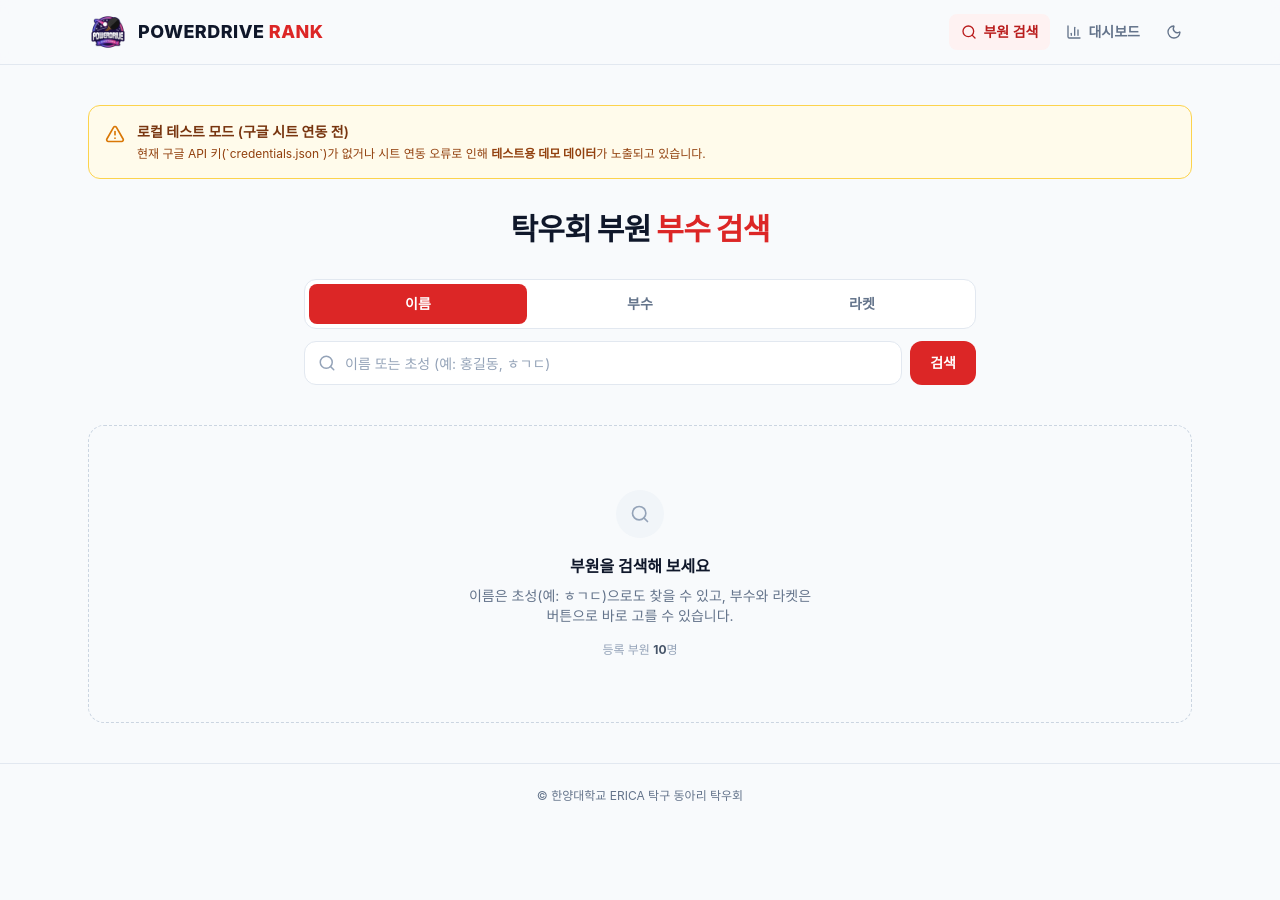
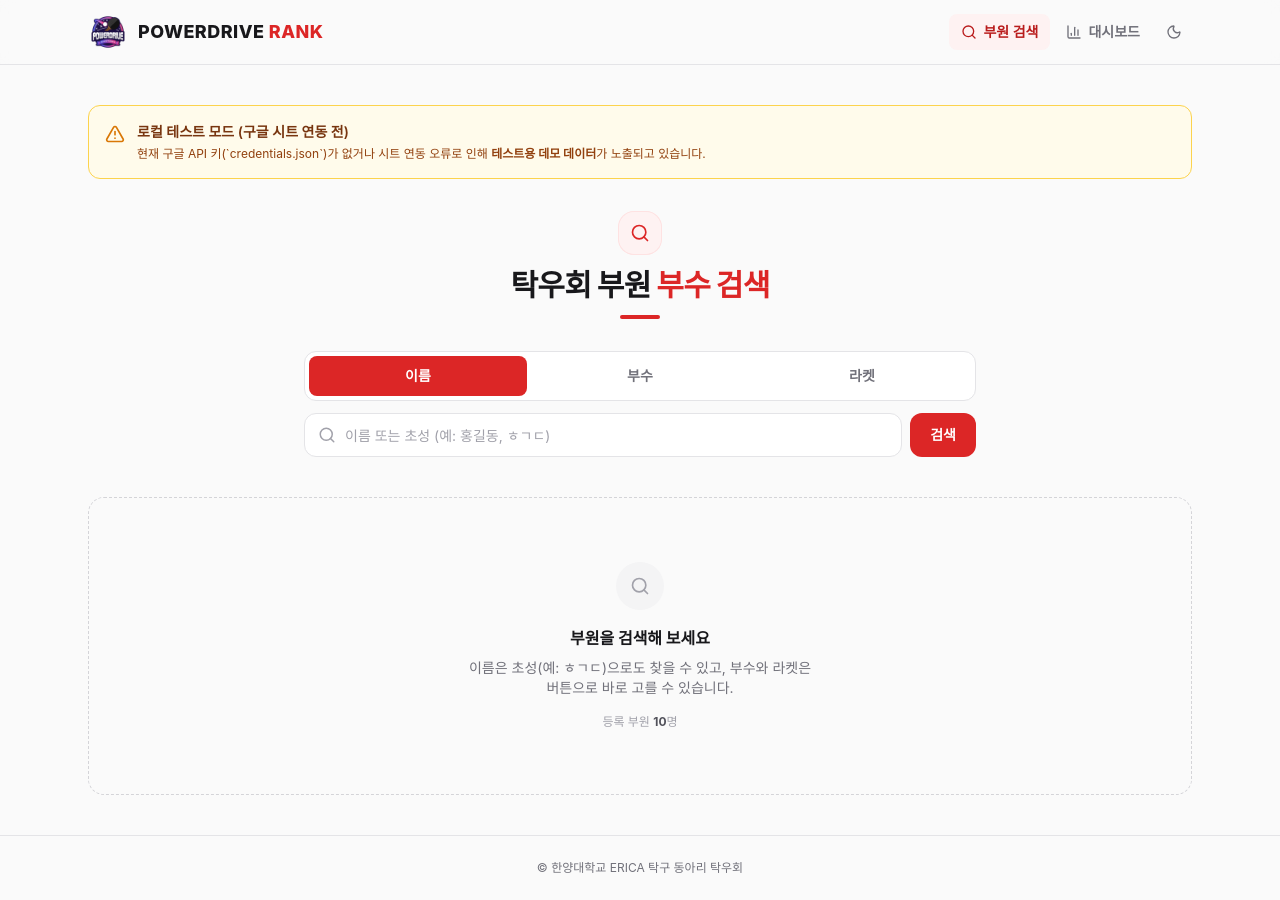
Before and after one commit to alsh02/Hanyang-University-ERICA-PingPong-Rank, a Flask app: page / in a window 1280 px wide. Before the commit the page ends 801 px from the top, so only its background shows below. Run offline with Flask 3, Linux system fonts and the light colour scheme; some libraries are stand-ins or nearby versions; some web fonts are replaced.

Commit message:
Design: Rework racket colors, dark palette and result cards
Racket colors: sky + emerald read as two competing primaries. They are now
blue-600 and teal-600, neighbours on the wheel so they sit together quietly,
while keeping deutan separation (ΔE 20.7) and staying ΔE 31+ from the red
accent.

Dark mode: the surfaces were slate, a blue-tinted black that fought the warm
red. Neutrals move to zinc, and filled accents use a lower-chroma red
(#c0403a) in dark mode only, so the accent stops vibrating against near-black
(white on it is 5.2:1, up from 4.8:1).

Result cards: the name now leads with the racket type beneath it as a dot and
label, the division sits in a larger pill, and a colour bar on the card edge
shows the racket at a glance. The divider row and the "라켓 전형" label are gone.

Page titles: each page opens with a tinted icon tile, and the search title
carries a short accent rule, so the headers are not bare text.

Co-Authored-By: Claude Opus 5 <noreply@anthropic.com>
Claude-Session: https://claude.ai/code/session_01EHjAAg4jatWM7ZBxmAp2dE

```diff
--- a/templates/base.html
+++ b/templates/base.html
@@ -7,8 +7,8 @@
     <!-- SEO Meta Tags -->
     <meta name="description" content="대학 탁구 동아리 '탁우회' 부원들의 이름, 부수, 라켓(전형) 정보를 실시간으로 검색하고 통계 분포를 시각적으로 확인하는 대시보드 시스템입니다.">
     <meta name="keywords" content="탁우회, 탁구, 탁구 동아리, 탁구 부수, 탁구 대시보드, 쉐이크, 펜홀더">
-    <meta name="theme-color" content="#f8fafc" media="(prefers-color-scheme: light)">
-    <meta name="theme-color" content="#020617" media="(prefers-color-scheme: dark)">
+    <meta name="theme-color" content="#fafafa" media="(prefers-color-scheme: light)">
+    <meta name="theme-color" content="#09090b" media="(prefers-color-scheme: dark)">
     <!-- Open Graph (카카오톡 등 링크 공유 미리보기) -->
     <meta property="og:type" content="website">
     <meta property="og:site_name" content="POWERDRIVE RANK">
@@ -31,6 +31,8 @@
             darkMode: 'class',
             theme: {
                 extend: {
+                    // 검정 배경에서 채도가 튀지 않도록 다크 모드 전용으로 쓰는 낮은 채도의 빨강
+                    colors: { rubber: '#c0403a' },
                     fontFamily: {
                         sans: ['Pretendard Variable', 'Pretendard', '-apple-system', 'BlinkMacSystemFont',
                                'system-ui', 'Segoe UI', 'Apple SD Gothic Neo', 'Malgun Gothic', 'sans-serif'],
@@ -65,10 +67,10 @@
         }
     </style>
 </head>
-<body class="flex min-h-screen flex-col bg-slate-50 text-slate-900 antialiased dark:bg-slate-950 dark:text-slate-100">
+<body class="flex min-h-screen flex-col bg-zinc-50 text-zinc-900 antialiased dark:bg-zinc-950 dark:text-zinc-100">
 
     <!-- Top Header / Navigation -->
-    <header class="sticky top-0 z-50 border-b border-slate-200 bg-slate-50/85 backdrop-blur dark:border-slate-800 dark:bg-slate-950/85">
+    <header class="sticky top-0 z-50 border-b border-zinc-200 bg-zinc-50/85 backdrop-blur dark:border-zinc-800 dark:bg-zinc-950/85">
         <div class="mx-auto flex h-16 max-w-6xl items-center justify-between gap-2 px-4 sm:px-6">
             <!-- Logo -->
             <a href="{{ url_for('index') }}" class="flex flex-shrink-0 items-center gap-2.5">
@@ -85,7 +87,7 @@
                     {% for endpoint, icon, label in nav_items %}
                     {% set is_active = request.endpoint == endpoint %}
                     <a href="{{ url_for(endpoint) }}" {% if is_active %}aria-current="page"{% endif %}
-                       class="flex h-9 items-center justify-center gap-1.5 whitespace-nowrap rounded-lg px-2.5 text-sm font-semibold transition-colors sm:px-3 {{ 'bg-red-50 text-red-700 dark:bg-red-500/15 dark:text-red-300' if is_active else 'text-slate-500 hover:bg-slate-200/70 hover:text-slate-900 dark:text-slate-400 dark:hover:bg-slate-800 dark:hover:text-slate-100' }}">
+                       class="flex h-9 items-center justify-center gap-1.5 whitespace-nowrap rounded-lg px-2.5 text-sm font-semibold transition-colors sm:px-3 {{ 'bg-red-50 text-red-700 dark:bg-red-500/15 dark:text-red-300' if is_active else 'text-zinc-500 hover:bg-zinc-200/70 hover:text-zinc-900 dark:text-zinc-400 dark:hover:bg-zinc-800 dark:hover:text-zinc-100' }}">
                         <i data-lucide="{{ icon }}" class="h-4 w-4 flex-shrink-0"></i>
                         <span class="sr-only sm:not-sr-only">{{ label }}</span>
                     </a>
@@ -94,7 +96,7 @@
 
                 <!-- Theme Toggle -->
                 <button id="theme-toggle" type="button" aria-label="밝은 테마와 어두운 테마 전환"
-                        class="flex h-9 w-9 items-center justify-center rounded-lg text-slate-500 transition-colors hover:bg-slate-200/70 hover:text-slate-900 dark:text-slate-400 dark:hover:bg-slate-800 dark:hover:text-slate-100">
+                        class="flex h-9 w-9 items-center justify-center rounded-lg text-zinc-500 transition-colors hover:bg-zinc-200/70 hover:text-zinc-900 dark:text-zinc-400 dark:hover:bg-zinc-800 dark:hover:text-zinc-100">
                     <i data-lucide="moon" class="h-4 w-4 dark:hidden"></i>
                     <i data-lucide="sun" class="hidden h-4 w-4 dark:block"></i>
                 </button>
@@ -108,8 +110,8 @@
     </main>
 
     <!-- Footer -->
-    <footer class="border-t border-slate-200 dark:border-slate-800">
-        <div class="mx-auto max-w-6xl px-4 py-6 text-center text-xs text-slate-500 sm:px-6 dark:text-slate-400">
+    <footer class="border-t border-zinc-200 dark:border-zinc-800">
+        <div class="mx-auto max-w-6xl px-4 py-6 text-center text-xs text-zinc-500 sm:px-6 dark:text-zinc-400">
             © 한양대학교 ERICA 탁구 동아리 탁우회
         </div>
     </footer>
--- a/templates/index.html
+++ b/templates/index.html
@@ -15,10 +15,14 @@
 {% endif %}
 
 <!-- Page Title -->
-<div class="mb-6 text-center sm:mb-8">
+<div class="mb-6 flex flex-col items-center text-center sm:mb-8">
+    <span class="mb-3 flex h-11 w-11 items-center justify-center rounded-2xl bg-red-50 text-red-600 ring-1 ring-inset ring-red-100 dark:bg-red-500/10 dark:text-red-400 dark:ring-red-500/20">
+        <i data-lucide="search" class="h-5 w-5"></i>
+    </span>
     <h1 class="text-2xl font-extrabold tracking-tight sm:text-3xl">
         탁우회 부원 <span class="text-red-600 dark:text-red-400">부수 검색</span>
     </h1>
+    <span class="mt-3 h-1 w-10 rounded-full bg-red-600 dark:bg-rubber"></span>
 </div>
 
 <!-- Search Form -->
@@ -26,10 +30,10 @@
     <input type="hidden" name="filter" id="filter-input" value="{{ filter }}">
 
     <!-- 검색 기준 (이름 / 부수 / 라켓) -->
-    <div class="grid grid-cols-3 gap-1 rounded-xl border border-slate-200 bg-white p-1 dark:border-slate-800 dark:bg-slate-900" role="group" aria-label="검색 기준">
+    <div class="grid grid-cols-3 gap-1 rounded-xl border border-zinc-200 bg-white p-1 dark:border-zinc-800 dark:bg-zinc-900" role="group" aria-label="검색 기준">
         {% for field in ['이름', '부수', '라켓'] %}
         <a href="{{ url_for('index', filter=field) }}" data-tab="{{ field }}" {% if filter == field %}aria-current="true"{% endif %}
-           class="flex h-10 items-center justify-center rounded-lg text-sm font-semibold text-slate-500 transition-colors hover:text-slate-900 aria-[current=true]:bg-red-600 aria-[current=true]:text-white dark:text-slate-400 dark:hover:text-slate-100 dark:aria-[current=true]:bg-red-600">
+           class="flex h-10 items-center justify-center rounded-lg text-sm font-semibold text-zinc-500 transition-colors hover:text-zinc-900 aria-[current=true]:bg-red-600 aria-[current=true]:text-white dark:text-zinc-400 dark:hover:text-zinc-100 dark:aria-[current=true]:bg-rubber">
             {{ field }}
         </a>
         {% endfor %}
@@ -41,12 +45,12 @@
             <label for="search-input" class="sr-only">이름 검색어</label>
             <input id="search-input" type="search" name="query" value="{{ query }}" placeholder="이름 또는 초성 (예: 홍길동, ㅎㄱㄷ)"
                    autocomplete="off" autocapitalize="off" spellcheck="false" enterkeyhint="search"
-                   class="h-11 w-full rounded-xl border border-slate-200 bg-white pl-10 pr-3 text-sm text-slate-900 placeholder-slate-400 transition-colors focus:border-red-500 focus:outline-none focus:ring-2 focus:ring-red-500/30 dark:border-slate-800 dark:bg-slate-900 dark:text-slate-100 dark:placeholder-slate-500">
-            <div class="pointer-events-none absolute inset-y-0 left-3.5 flex items-center text-slate-400">
+                   class="h-11 w-full rounded-xl border border-zinc-200 bg-white pl-10 pr-3 text-sm text-zinc-900 placeholder-zinc-400 transition-colors focus:border-red-500 focus:outline-none focus:ring-2 focus:ring-red-500/30 dark:border-zinc-800 dark:bg-zinc-900 dark:text-zinc-100 dark:placeholder-zinc-500">
+            <div class="pointer-events-none absolute inset-y-0 left-3.5 flex items-center text-zinc-400">
                 <i data-lucide="search" class="h-[18px] w-[18px]"></i>
             </div>
         </div>
-        <button type="submit" class="h-11 flex-shrink-0 rounded-xl bg-red-600 px-5 text-sm font-semibold text-white transition-colors hover:bg-red-700 focus:outline-none focus:ring-2 focus:ring-red-500/40 active:scale-[0.98] dark:hover:bg-red-500">
+        <button type="submit" class="h-11 flex-shrink-0 rounded-xl bg-red-600 px-5 text-sm font-semibold text-white transition-colors hover:bg-red-700 focus:outline-none focus:ring-2 focus:ring-red-500/40 active:scale-[0.98] dark:bg-rubber dark:hover:bg-red-700">
             검색
         </button>
     </div>
@@ -56,11 +60,11 @@
     <div data-control-for="{{ field }}" class="mt-3 flex flex-wrap justify-center gap-2" {% if filter != field %}hidden{% endif %}>
         {% for option in options %}
         <a href="{{ url_for('index', filter=field, query=option) }}" data-chip="{{ option }}" {% if filter == field and active_value == option %}aria-current="true"{% endif %}
-           class="inline-flex h-11 items-center rounded-xl border border-slate-200 bg-white px-4 text-sm font-semibold text-slate-700 transition-colors hover:border-red-400 hover:text-red-700 aria-[current=true]:border-red-600 aria-[current=true]:bg-red-600 aria-[current=true]:text-white dark:border-slate-800 dark:bg-slate-900 dark:text-slate-300 dark:hover:border-red-500 dark:hover:text-red-300 dark:aria-[current=true]:border-red-500 dark:aria-[current=true]:bg-red-600 dark:aria-[current=true]:text-white">
+           class="inline-flex h-11 items-center rounded-xl border border-zinc-200 bg-white px-4 text-sm font-semibold text-zinc-700 transition-colors hover:border-red-400 hover:text-red-700 aria-[current=true]:border-red-600 aria-[current=true]:bg-red-600 aria-[current=true]:text-white dark:border-zinc-800 dark:bg-zinc-900 dark:text-zinc-300 dark:hover:border-red-500 dark:hover:text-red-300 dark:aria-[current=true]:border-red-500 dark:aria-[current=true]:bg-rubber dark:aria-[current=true]:text-white">
             {{ option }}
         </a>
         {% else %}
-        <p class="text-sm text-slate-500 dark:text-slate-400">표시할 {{ field }} 정보가 없습니다.</p>
+        <p class="text-sm text-zinc-500 dark:text-zinc-400">표시할 {{ field }} 정보가 없습니다.</p>
         {% endfor %}
     </div>
     {% endfor %}
@@ -71,10 +75,10 @@
 
     <!-- Search Results Header -->
     <div id="result-header" class="mb-4 flex items-center justify-between" {% if is_initial %}hidden{% endif %}>
-        <h2 class="text-sm font-semibold text-slate-500 dark:text-slate-400">
-            검색 결과 <span id="result-count" class="text-base text-slate-900 dark:text-slate-100">{{ match_count }}</span>명
+        <h2 class="text-sm font-semibold text-zinc-500 dark:text-zinc-400">
+            검색 결과 <span id="result-count" class="text-base text-zinc-900 dark:text-zinc-100">{{ match_count }}</span>명
         </h2>
-        <button id="reset-button" type="button" class="flex items-center gap-1 text-xs font-medium text-slate-500 transition-colors hover:text-slate-900 dark:text-slate-400 dark:hover:text-slate-100">
+        <button id="reset-button" type="button" class="flex items-center gap-1 text-xs font-medium text-zinc-500 transition-colors hover:text-zinc-900 dark:text-zinc-400 dark:hover:text-zinc-100">
             <i data-lucide="rotate-ccw" class="h-3.5 w-3.5"></i>
             <span>초기화</span>
         </button>
@@ -82,25 +86,25 @@
 
     <!-- Results Grid (전체 카드 중 검색어와 일치하는 카드만 노출) -->
     <div class="grid grid-cols-1 gap-3 sm:grid-cols-2 lg:grid-cols-3">
+        {% set racket_bars = {'쉐이크': 'bg-blue-600', '펜홀더': 'bg-teal-600'} %}
+        {% set racket_dots = {'쉐이크': 'bg-blue-600 dark:bg-blue-400', '펜홀더': 'bg-teal-600 dark:bg-teal-400'} %}
         {% for member, matched in cards %}
         <article data-member data-name="{{ member.이름 }}" data-division="{{ member.부수 }}" data-racket="{{ member.라켓 }}" {% if not matched %}hidden{% endif %}
-                 class="rounded-xl border border-slate-200 bg-white p-4 transition-colors hover:border-red-300 dark:border-slate-800 dark:bg-slate-900 dark:hover:border-red-500/50">
-            <div class="flex items-start justify-between gap-3">
-                <h3 class="text-lg font-bold tracking-tight">{{ member.이름 }}</h3>
+                 class="relative overflow-hidden rounded-xl border border-zinc-200 bg-white py-3.5 pl-5 pr-4 transition-colors hover:border-red-300 dark:border-zinc-800 dark:bg-zinc-900 dark:hover:border-red-500/40">
+            <!-- 라켓 전형을 왼쪽 색 막대로 표시 -->
+            <span class="absolute inset-y-0 left-0 w-1 {{ racket_bars.get(member.라켓, 'bg-zinc-300 dark:bg-zinc-700') }}"></span>
+            <div class="flex items-center justify-between gap-3">
+                <div class="min-w-0">
+                    <h3 class="truncate text-lg font-bold tracking-tight">{{ member.이름 }}</h3>
+                    <p class="mt-1 flex items-center gap-1.5 text-xs font-medium text-zinc-500 dark:text-zinc-400">
+                        <span class="h-1.5 w-1.5 flex-shrink-0 rounded-full {{ racket_dots.get(member.라켓, 'bg-zinc-400') }}"></span>
+                        {{ member.라켓 or '라켓 미입력' }}
+                    </p>
+                </div>
                 {% if member.부수 %}
-                <span class="flex-shrink-0 rounded-lg border border-red-200 bg-red-50 px-2.5 py-1 text-sm font-bold text-red-700 dark:border-red-500/30 dark:bg-red-500/10 dark:text-red-300">{{ member.부수 }}</span>
+                <span class="flex-shrink-0 rounded-lg bg-red-50 px-3 py-1.5 text-base font-extrabold tracking-tight text-red-700 dark:bg-red-500/10 dark:text-red-300">{{ member.부수 }}</span>
                 {% else %}
-                <span class="flex-shrink-0 rounded-lg border border-slate-200 bg-slate-100 px-2.5 py-1 text-xs font-semibold text-slate-500 dark:border-slate-700 dark:bg-slate-800 dark:text-slate-400">부수 미지정</span>
-                {% endif %}
-            </div>
-            <div class="mt-3 flex items-center justify-between gap-3 border-t border-slate-100 pt-3 dark:border-slate-800">
-                <span class="text-xs text-slate-500 dark:text-slate-400">라켓 전형</span>
-                {% if member.라켓 == '쉐이크' %}
-                <span class="rounded-md border border-sky-200 bg-sky-50 px-2 py-0.5 text-xs font-semibold text-sky-700 dark:border-sky-500/30 dark:bg-sky-500/10 dark:text-sky-300">{{ member.라켓 }}</span>
-                {% elif member.라켓 == '펜홀더' %}
-                <span class="rounded-md border border-emerald-200 bg-emerald-50 px-2 py-0.5 text-xs font-semibold text-emerald-700 dark:border-emerald-500/30 dark:bg-emerald-500/10 dark:text-emerald-300">{{ member.라켓 }}</span>
-                {% else %}
-                <span class="rounded-md border border-slate-200 bg-slate-100 px-2 py-0.5 text-xs font-semibold text-slate-500 dark:border-slate-700 dark:bg-slate-800 dark:text-slate-400">{{ member.라켓 or '미입력' }}</span>
+                <span class="flex-shrink-0 rounded-lg bg-zinc-100 px-3 py-1.5 text-xs font-semibold text-zinc-500 dark:bg-zinc-800 dark:text-zinc-400">미지정</span>
                 {% endif %}
             </div>
         </article>
@@ -108,24 +112,24 @@
     </div>
 
     <!-- Initial State (첫 진입) -->
-    <div id="initial-state" class="rounded-2xl border border-dashed border-slate-300 py-16 text-center dark:border-slate-800" {% if not is_initial %}hidden{% endif %}>
-        <div class="mx-auto mb-4 flex h-12 w-12 items-center justify-center rounded-full bg-slate-100 text-slate-400 dark:bg-slate-900 dark:text-slate-500">
+    <div id="initial-state" class="rounded-2xl border border-dashed border-zinc-300 py-16 text-center dark:border-zinc-800" {% if not is_initial %}hidden{% endif %}>
+        <div class="mx-auto mb-4 flex h-12 w-12 items-center justify-center rounded-full bg-zinc-100 text-zinc-400 dark:bg-zinc-900 dark:text-zinc-500">
             <i data-lucide="search" class="h-5 w-5"></i>
         </div>
         <h2 class="text-base font-bold">부원을 검색해 보세요</h2>
-        <p class="mx-auto mt-2 max-w-sm break-keep px-4 text-sm text-slate-500 dark:text-slate-400">
+        <p class="mx-auto mt-2 max-w-sm break-keep px-4 text-sm text-zinc-500 dark:text-zinc-400">
             이름은 초성(예: ㅎㄱㄷ)으로도 찾을 수 있고, 부수와 라켓은 버튼으로 바로 고를 수 있습니다.
         </p>
-        <p class="mt-4 text-xs text-slate-400 dark:text-slate-500">등록 부원 <strong class="text-slate-600 dark:text-slate-300">{{ total_count }}</strong>명</p>
+        <p class="mt-4 text-xs text-zinc-400 dark:text-zinc-500">등록 부원 <strong class="text-zinc-600 dark:text-zinc-300">{{ total_count }}</strong>명</p>
     </div>
 
     <!-- Empty State (검색 결과 없음) -->
-    <div id="empty-state" class="rounded-2xl border border-dashed border-slate-300 py-16 text-center dark:border-slate-800" {% if is_initial or match_count %}hidden{% endif %}>
-        <div class="mx-auto mb-4 flex h-12 w-12 items-center justify-center rounded-full bg-slate-100 text-slate-400 dark:bg-slate-900 dark:text-slate-500">
+    <div id="empty-state" class="rounded-2xl border border-dashed border-zinc-300 py-16 text-center dark:border-zinc-800" {% if is_initial or match_count %}hidden{% endif %}>
+        <div class="mx-auto mb-4 flex h-12 w-12 items-center justify-center rounded-full bg-zinc-100 text-zinc-400 dark:bg-zinc-900 dark:text-zinc-500">
             <i data-lucide="user-x" class="h-5 w-5"></i>
         </div>
         <h2 class="text-base font-bold">검색 결과가 없습니다</h2>
-        <p class="mx-auto mt-2 max-w-sm break-keep px-4 text-sm text-slate-500 dark:text-slate-400">
+        <p class="mx-auto mt-2 max-w-sm break-keep px-4 text-sm text-zinc-500 dark:text-zinc-400">
             검색어를 다시 확인하거나 다른 검색 기준을 선택해 보세요.
         </p>
     </div>
```
Also changed, not shown: templates/stats.html (+37 -32 lines).
